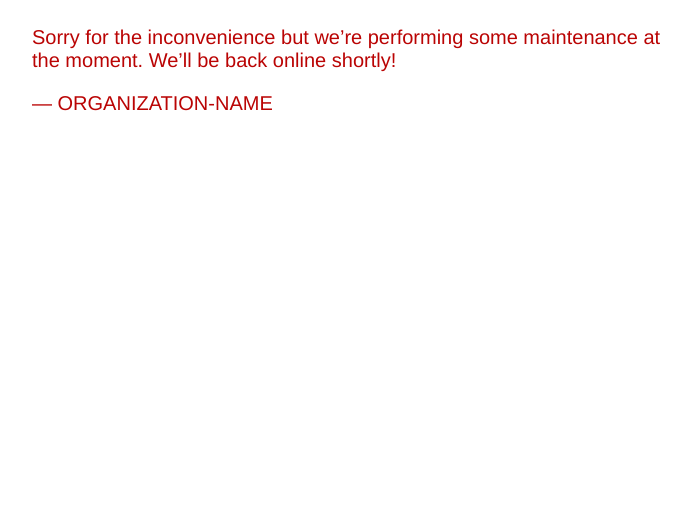
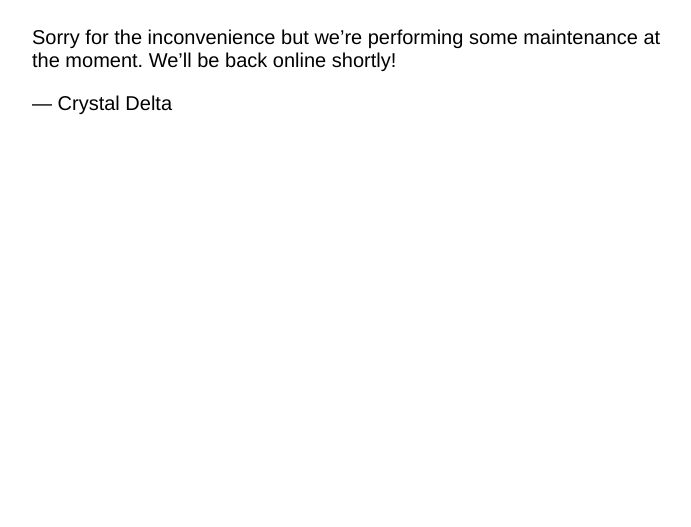
Before and after one commit to sampath-tup/sample-musician-app, a plain HTML site: page index.html in a window 1280 px wide. Shown: the part 273-800 px from the top of the page, without its empty margins (283-974 px from the left). Drawn offline with Linux system fonts and the light colour scheme.

Commit message:
new changes

```diff
--- a/index.html
+++ b/index.html
@@ -11,7 +11,7 @@
     }
     body {
       font: 20px Helvetica, sans-serif;
-      color: #ba0404;
+      color: #000000;
     }
     article {
       display: block;
@@ -24,7 +24,7 @@
       text-decoration: none;
     }
     a:hover {
-      color: #333;
+      color: #890606;
       text-decoration: none;
     }
   </style>
@@ -37,7 +37,7 @@
             Sorry for the inconvenience but we&rsquo;re performing some maintenance at
             the moment. We&rsquo;ll be back online shortly!
           </p>
-          <p>&mdash; ORGANIZATION-NAME</p>
+          <p>&mdash; Crystal Delta</p>
         </div>
       </article>
 </body>
```
